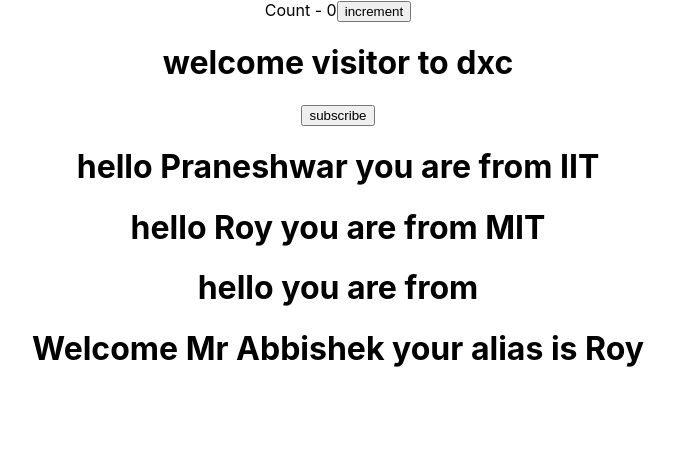
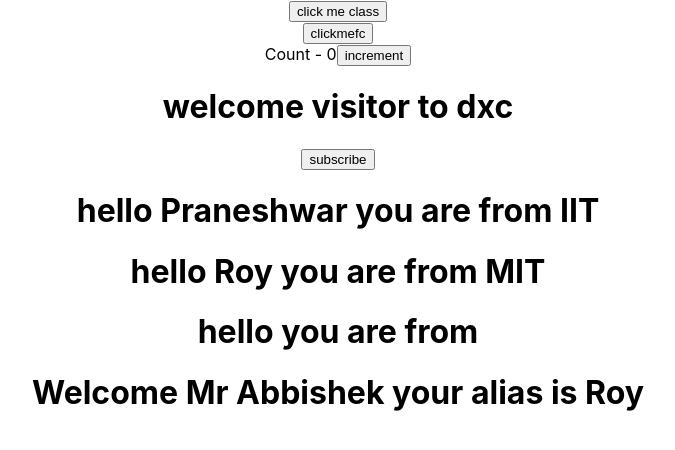
Before and after one commit to Praneshwar24/dxcreactapp, a React (Create React App) app: page / in a window 1280 px wide. Shown: the top 450 px of the page, without its empty margins (302-977 px from the left). Built offline with nearby package versions, Linux system fonts and the light colour scheme.

Commit message:
event handling

```diff
--- a/src/App.js
+++ b/src/App.js
@@ -4,10 +4,16 @@ import Greet from './components/Greet';
 import Welcome from './components/Welcome';
 import Message from './components/Message';
 import Counter from './components/Counter';
+import FunctionClick from './components/FunctionClick';
+import ClassClick from './components/ClassClick';
 
 function App() {
   return (
     <div className="App">
+
+      <ClassClick />
+
+      <FunctionClick />
 
       <Counter />
 
--- /dev/null
+++ b/src/components/ClassClick.js
@@ -0,0 +1,16 @@
+import React, { Component } from 'react'
+
+export class ClassClick extends Component {
+    clickHandler() {
+        console.log('clicked from classclick')
+    }
+    render() {
+        return (
+            <div>
+                <button onClick={this.clickHandler}>click me class</button>
+            </div>
+        )
+    }
+}
+
+export default ClassClick
--- /dev/null
+++ b/src/components/FunctionClick.js
@@ -0,0 +1,15 @@
+import React from "react";
+
+function FunctionClick() {
+
+    function clickHandler() {
+        console.log('button clicked fc')
+    }
+
+    return (
+        <div>
+            <button onClick={clickHandler}>clickmefc</button>
+        </div>
+    )
+}
+export default FunctionClick
```
